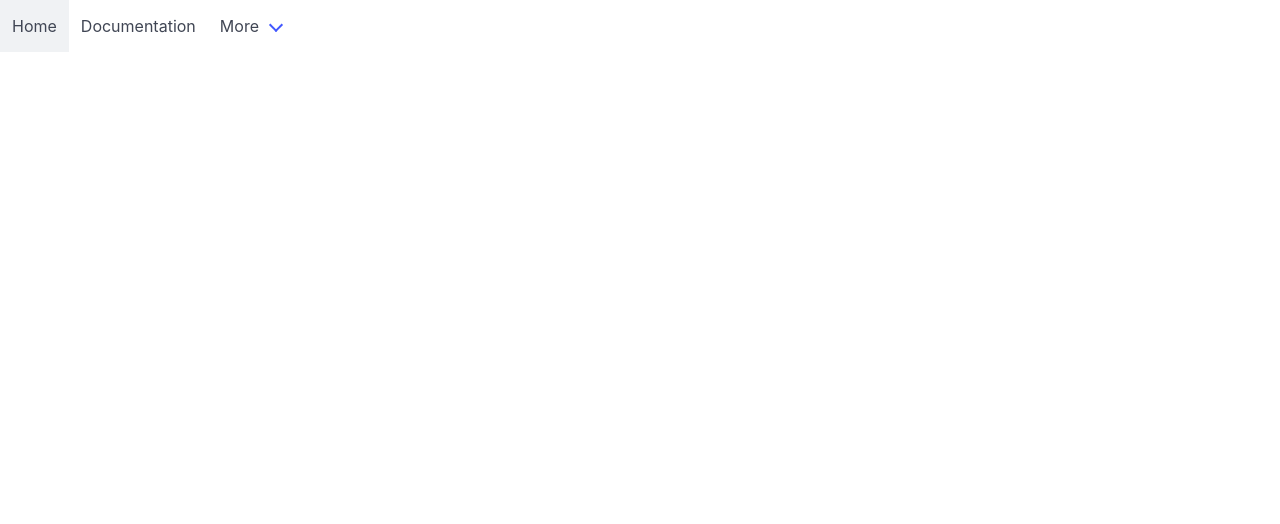
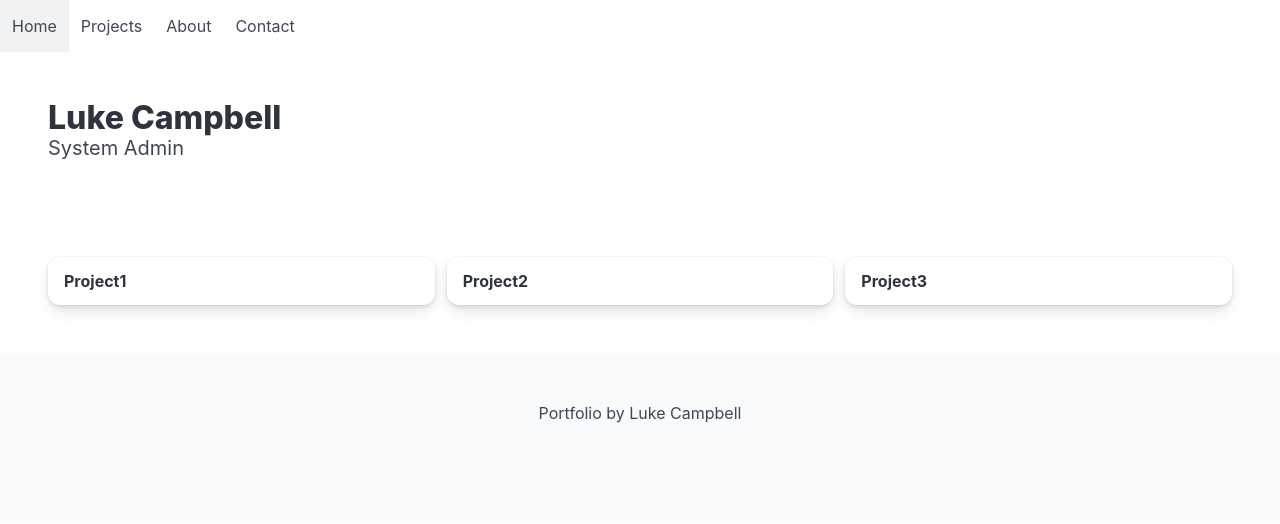
Before and after one commit to lukec260801/lukec260801.github.io, a plain HTML site: page index.html in a window 1280 px wide. Drawn offline with nearby package versions, Linux system fonts and the light colour scheme.

Commit message:
Added basic layout

```diff
--- a/index.html
+++ b/index.html
@@ -22,36 +22,58 @@
       <a class="navbar-item">
         Home
       </a>
+      <a class="navbar-item">
+        Projects
+      </a>
+      <a href="" class="navbar-item">
+        About
+      </a>
+      <a href="" class="navbar-item">
+        Contact
+      </a>
+    </div>
+  </div>
+</nav>
 
-      <a class="navbar-item">
-        Documentation
-      </a>
+<!--Intro-->
+<div class="section">
+  <h1 class="title">Luke Campbell</h1>
+  <h2 class="subtitle">System Admin</h2>
+</div>
 
-      <div class="navbar-item has-dropdown is-hoverable">
-        <a class="navbar-link">
-          More
-        </a>
+<!--Key Projects-->
+<div class="section">
+  <div class="grid">
 
-        <div class="navbar-dropdown">
-          <a class="navbar-item">
-            About
-          </a>
-          <a class="navbar-item is-selected">
-            Jobs
-          </a>
-          <a class="navbar-item">
-            Contact
-          </a>
-          <hr class="navbar-divider">
-          <a class="navbar-item">
-            Report an issue
-          </a>
+    <div class="cell">
+      <div class="card">
+        <div class="card-header">
+          <p class="card-header-title">Project1</p>
+        </div>
+      </div>
+    </div>
+
+    <div class="cell">
+      <div class="card">
+        <div class="card-header">
+          <p class="card-header-title">Project2</p>
+        </div>
+      </div>
+    </div>
+
+    <div class="cell"><div class="card">
+        <div class="card-header">
+          <p class="card-header-title">Project3</p>
         </div>
       </div>
     </div>
   </div>
-</nav>
+</div>
 
+<!--Footer-->
+<footer class="footer">
+  <div class="content has-text-centered">Portfolio by Luke Campbell</div>
+</footer>
 
 </body>
 </html>
```
